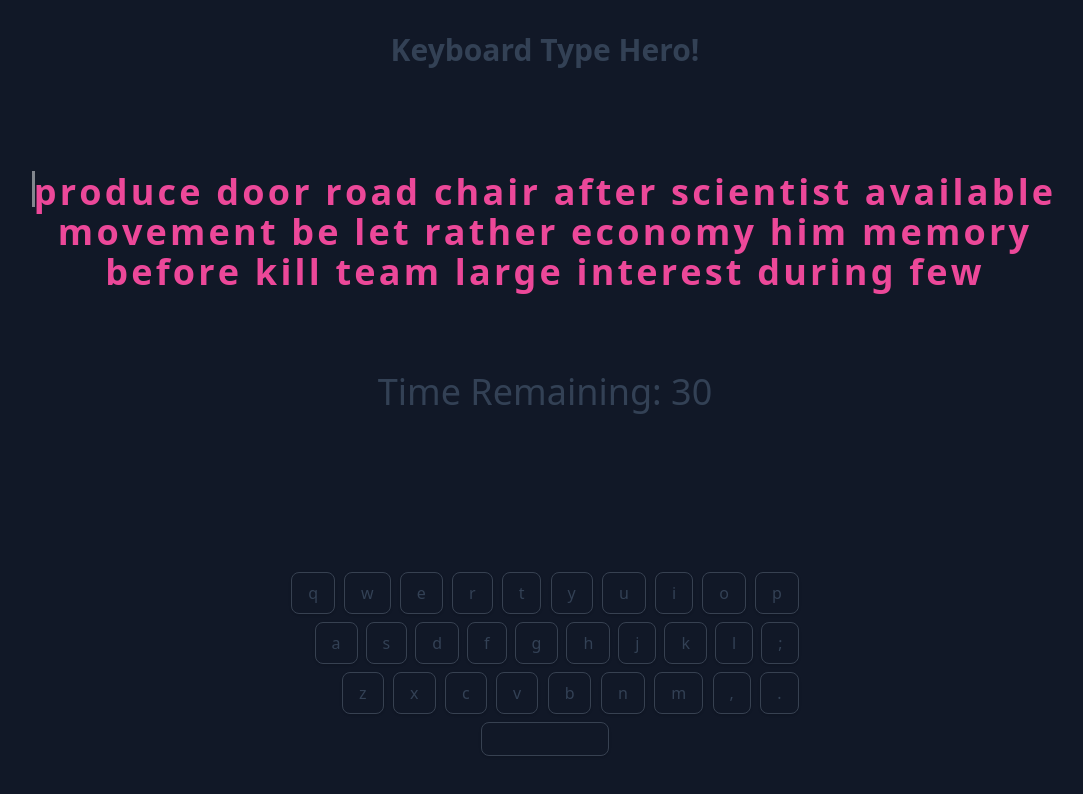
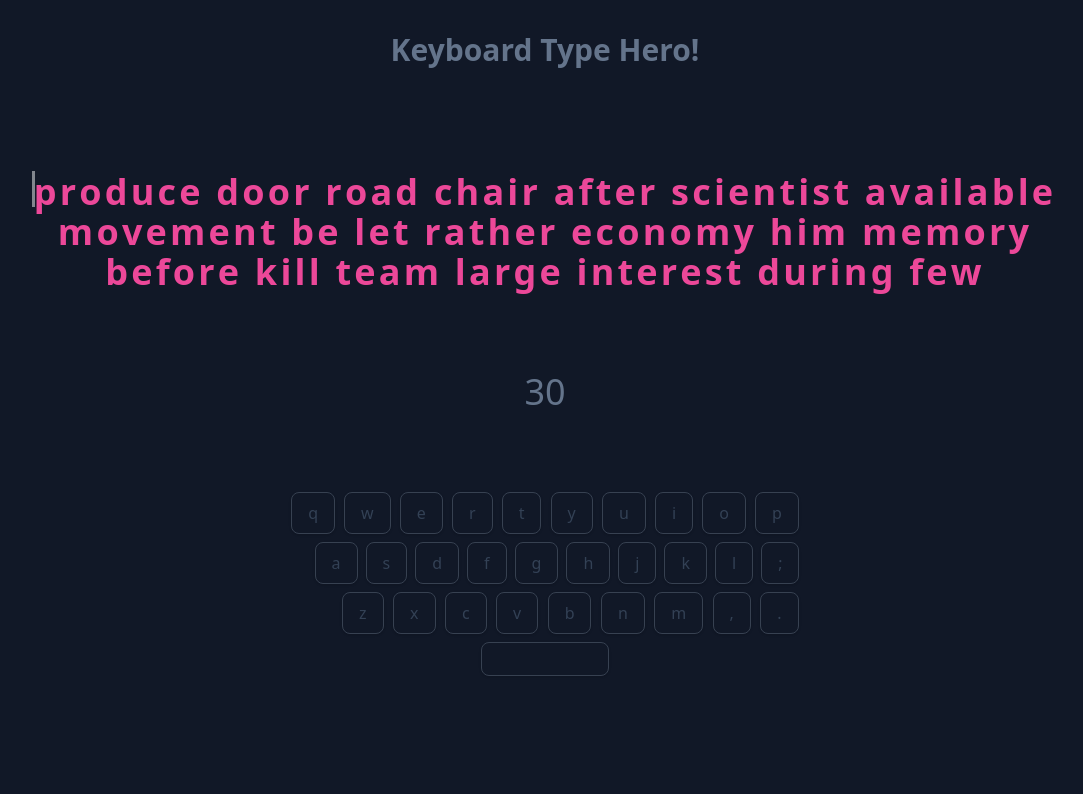
Before and after one commit to josiahdenton/type-hero, a React (Vite) app: page / in a window 1280 px wide. Shown: the top 794 px of the page, without its empty margins (95-1178 px from the left). Built offline with nearby package versions, Linux system fonts and the light colour scheme.

Commit message:
chore: cursor control

```diff
--- a/src/App.tsx
+++ b/src/App.tsx
@@ -1,27 +1,40 @@
-//import { useState } from "react";
-
+import { useState } from 'react';
 import Keyboard, { Layout } from './components/Keyboard';
-import WordBox from './components/WordBox';
+import WordBox, { GameState } from './components/WordBox';
 
 function App() {
+    const [running, setRunning] = useState<boolean>(false);
+
     return (
-        <div className="flex flex-col px-8 pt-8 gap-10 overflow-hidden">
-            <h1 className="text-3xl font-bold self-center text-slate-700">
+        <div
+            className={
+                'flex flex-col px-8 pt-8 gap-10 overflow-hidden' +
+                (running ? ' cursor-none' : '')
+            }
+        >
+            <h1 className="text-3xl font-bold self-center text-slate-500">
                 Keyboard Type Hero!
             </h1>
             <div className="flex flex-col justify-center gap-4 self-center py-16">
                 <WordBox
-                    className="self-center text-center text-4xl cursor-none"
+                    className="self-center text-center text-4xl"
                     content="the quick brown fox jumped over the red fence on his way to the grocery store."
-                    active={true}
+                    onGameStateChange={(ev) => {
+                        if (ev === GameState.STARTED) {
+                            console.log('STARTED');
+                            setRunning(true);
+                        } else if (ev === GameState.ENDED) {
+                            console.log('ENDED');
+                            setRunning(false);
+                        }
+                    }}
                 />
-                <div className="py-16 max-w-0"></div>
+
+                <br />
+                <br />
 
                 <div className="flex flex-col w-full">
-                    <Keyboard
-                        className="self-center"
-                        layout={Layout.QWERTY}
-                    />
+                    <Keyboard className="self-center" layout={Layout.QWERTY} />
                 </div>
             </div>
         </div>
--- a/src/components/WordBox.tsx
+++ b/src/components/WordBox.tsx
@@ -6,13 +6,14 @@ import { useScore } from '../hooks/scoring';
 
 interface WordBoxProps {
     content: string;
-    active: boolean;
+    onGameStateChange: (gameState: GameState) => void;
     className?: string;
 }
 
-enum GameState {
+export enum GameState {
     READY = 0,
     STARTED = 1,
+    ENDED = 2,
 }
 
 const PREVENT_DEFAULT = [' '];
@@ -46,7 +47,7 @@ const translateCursorToLocation = (
 const SECOND = 1000;
 const PLAY_TIME = 30;
 
-const WordBox: React.FC<WordBoxProps> = ({ className }) => {
+const WordBox: React.FC<WordBoxProps> = ({ className, onGameStateChange }) => {
     const [gameState, setGameState] = useState<GameState>();
     const [cursorPos, lines, setUserAction, setWords] = useSlide();
     const cursorPosRef = useRef(cursorPos);
@@ -55,6 +56,8 @@ const WordBox: React.FC<WordBoxProps> = ({ className }) => {
     const scoresRef = useRef(scores);
     const [wpm, setWPM] = useState<number>(0);
     const [timeRemaining, setTimeRemaining] = useState<number>(PLAY_TIME);
+
+    const [keysTyped, setKeysTyped] = useState<number>(0);
 
     useEffect(() => {
         if (timeRemaining === 0) {
@@ -71,6 +74,19 @@ const WordBox: React.FC<WordBoxProps> = ({ className }) => {
 
     useEffect(() => {
         cursorPosRef.current = cursorPos;
+        if (
+            cursorPos.action === Action.ADD &&
+            cursorPos.currentPosition.line === 0 &&
+            cursorPos.currentPosition.letter === 1
+        ) {
+            setGameState(GameState.STARTED);
+        } else if (
+            cursorPos.action === Action.DELETE &&
+            cursorPos.currentPosition.line === 0 &&
+            cursorPos.currentPosition.letter === 0
+        ) {
+            setGameState(GameState.READY);
+        }
     }, [cursorPos]);
 
     useEffect(() => {
@@ -109,19 +125,31 @@ const WordBox: React.FC<WordBoxProps> = ({ className }) => {
             }, 1 * SECOND);
 
             const timeout = setTimeout(() => {
+                setGameState(GameState.ENDED);
                 clearInterval(interval);
             }, 30 * SECOND);
+            onGameStateChange(gameState);
             return () => {
                 clearTimeout(timeout);
             };
         }
+
+        if (gameState === GameState.ENDED) {
+            onGameStateChange(gameState);
+        }
     }, [gameState]);
 
+    useEffect(() => {
+        console.log(keysTyped);
+    }, [keysTyped]);
+
     const handleUserInput = (event: KeyboardEvent) => {
-        setGameState(GameState.STARTED);
         if (['Shift', 'Control', 'Meta', 'Alt'].includes(event.key)) {
             return;
         }
+
+        setKeysTyped((prev) => prev + 1);
+        console.log(event);
 
         if (event.key === 'Backspace') {
             // this moves the cursor
@@ -165,12 +193,13 @@ const WordBox: React.FC<WordBoxProps> = ({ className }) => {
             <br />
             <br />
             {timeRemaining > 0 ? (
-                <div className="text-slate-700">
-                    {' '}
-                    Time Remaining: {timeRemaining}
+                <div className="text-slate-500">{timeRemaining}</div>
+            ) : (
+                <div className="flex flex-col w-full">
+                    <div className="text-slate-500 border border-gray-700 rounded-lg p-4 shadow self-center">
+                        {wpm} WPM
+                    </div>
                 </div>
-            ) : (
-                <div className="text-slate-700"> Total Score: {wpm}</div>
             )}
         </div>
     );
--- a/src/hooks/scoring.ts
+++ b/src/hooks/scoring.ts
@@ -27,10 +27,10 @@ export const useScore = (cursorUpdate?: CursorUpdate) => {
     }, [lines]);
 
     useEffect(() => {
-        console.log(cursorUpdate);
         if (!cursorUpdate || !cursorUpdate.positionOfAction) {
             return;
         }
+        console.log(cursorUpdate);
         const positionOfAction = cursorUpdate.positionOfAction;
         const currentPosition = cursorUpdate.currentPosition;
 
@@ -69,7 +69,6 @@ export const useScore = (cursorUpdate?: CursorUpdate) => {
 
     useEffect(() => {
         scoresRef.current = scores;
-        console.log(scores);
     }, [scores]);
 
     return [scores, setLines] as const;
```
